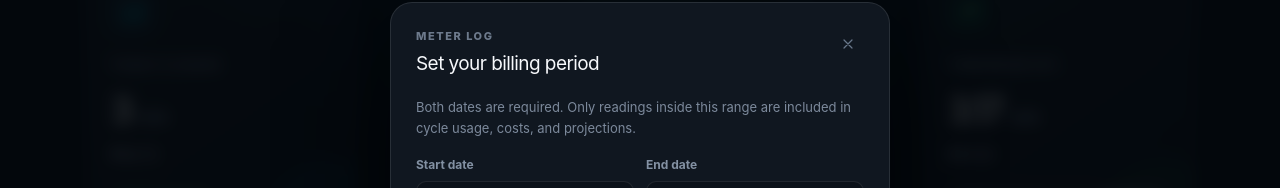
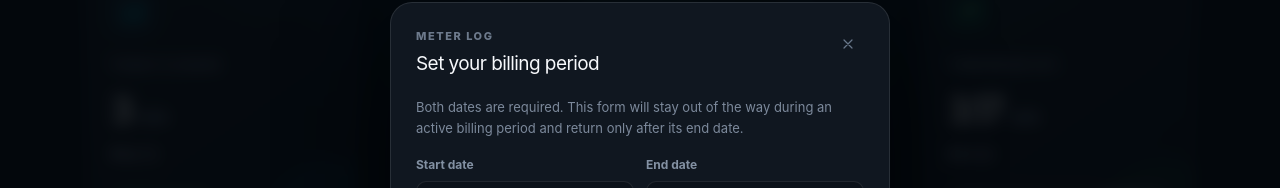
Before and after one commit to KYAHDJ/MERALPON, a React (Vite) app: page / in a window 1280 px wide. Shown: the part 242-430 px from the top of the page. Built offline with nearby package versions, Linux system fonts and the light colour scheme; the HTML template or start-up script is replaced by a standard one.

Commit message:
Show billing setup only after period ends

```diff
--- a/src/App.tsx
+++ b/src/App.tsx
@@ -67,7 +67,12 @@ export default function App() {
     try { return JSON.parse(localStorage.getItem(PERIOD_KEY) || "null") || DEFAULT_PERIOD; } catch { return DEFAULT_PERIOD; }
   });
   const [periodForm, setPeriodForm] = useState(period);
-  const [modal, setModal] = useState<"add" | "edit" | "ocr" | "period" | null>(() => periodConfigured ? null : "period");
+  const [modal, setModal] = useState<"add" | "edit" | "ocr" | "period" | null>(() => {
+    try {
+      const saved = JSON.parse(localStorage.getItem(PERIOD_KEY) || "null");
+      return !saved || todayISO() > saved.end ? "period" : null;
+    } catch { return "period"; }
+  });
   const [editing, setEditing] = useState<Reading | null>(null);
   const [form, setForm] = useState({ date: todayISO(), time: timeNow(), reading: "", notes: "" });
   const [dragging, setDragging] = useState(false);
@@ -97,6 +102,7 @@ export default function App() {
   const projectedCost = (cycleUsage + rollingAverage * remainingDays) * RATE;
   const change = previous?.usage ? ((latest.usage - previous.usage) / previous.usage) * 100 : 0;
   const progress = Math.min(100, (cycleUsage / GOAL) * 100);
+  const periodExpired = todayISO() > period.end;
   const periodLabel = `${new Date(`${period.start}T12:00:00`).toLocaleDateString("en-PH", { month: "short", day: "numeric" })} – ${new Date(`${period.end}T12:00:00`).toLocaleDateString("en-PH", { month: "short", day: "numeric", year: "numeric" })}`;
 
   const openPeriod = () => { setPeriodForm(period); setModal("period"); };
@@ -152,7 +158,7 @@ export default function App() {
   </div>
   {(modal === "add" || modal === "edit") && <Modal title={modal === "edit" ? "Edit reading" : "Add a reading"} onClose={() => setModal(null)}><ReadingForm form={form} setForm={setForm} submit={submit} label={modal === "edit" ? "Save changes" : "Add to log"} /></Modal>}
   {modal === "ocr" && <Modal title="Verify scanned reading" onClose={() => setModal(null)}><div className="scan-preview">{preview && <img src={preview} alt="Uploaded meter" />}<div className="scan-status"><span style={{ width: `${ocrProgress * 100}%` }} /></div><p>{ocrStatus}</p></div><ReadingForm form={form} setForm={setForm} submit={submit} label="Confirm & save" /></Modal>}
-  {modal === "period" && <Modal title={periodConfigured ? "Edit billing period" : "Set your billing period"} onClose={() => periodConfigured && setModal(null)}><form className="reading-form" onSubmit={savePeriod}><p className="period-help">Both dates are required. Only readings inside this range are included in cycle usage, costs, and projections.</p><div className="field-row"><div className="field"><label htmlFor="period-start">Start date</label><input id="period-start" type="date" required value={periodForm.start} onChange={(e) => setPeriodForm((value: typeof DEFAULT_PERIOD) => ({ ...value, start: e.target.value }))}/></div><div className="field"><label htmlFor="period-end">End date</label><input id="period-end" type="date" required min={periodForm.start} value={periodForm.end} onChange={(e) => setPeriodForm((value: typeof DEFAULT_PERIOD) => ({ ...value, end: e.target.value }))}/></div></div><button className="primary modal-submit" type="submit">Save billing period</button></form></Modal>}
+  {modal === "period" && <Modal title={periodExpired ? "Start a new billing period" : periodConfigured ? "Edit billing period" : "Set your billing period"} onClose={() => periodConfigured && !periodExpired && setModal(null)}><form className="reading-form" onSubmit={savePeriod}><p className="period-help">Both dates are required. This form will stay out of the way during an active billing period and return only after its end date.</p><div className="field-row"><div className="field"><label htmlFor="period-start">Start date</label><input id="period-start" type="date" required value={periodForm.start} onChange={(e) => setPeriodForm((value: typeof DEFAULT_PERIOD) => ({ ...value, start: e.target.value }))}/></div><div className="field"><label htmlFor="period-end">End date</label><input id="period-end" type="date" required min={periodForm.start} value={periodForm.end} onChange={(e) => setPeriodForm((value: typeof DEFAULT_PERIOD) => ({ ...value, end: e.target.value }))}/></div></div><button className="primary modal-submit" type="submit">Save billing period</button></form></Modal>}
   </main>;
 }
 
```
